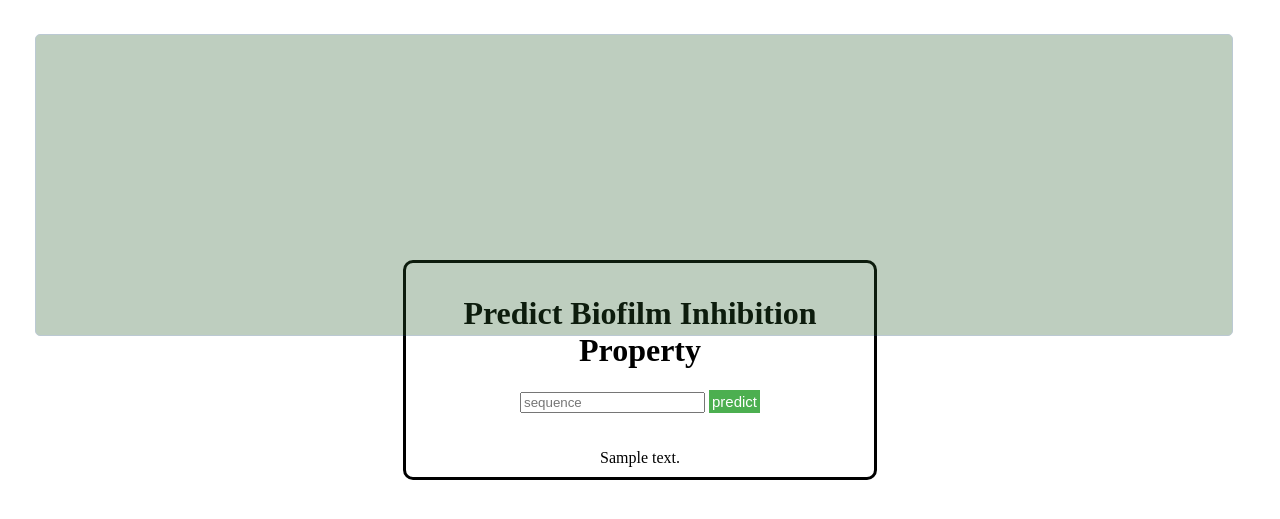
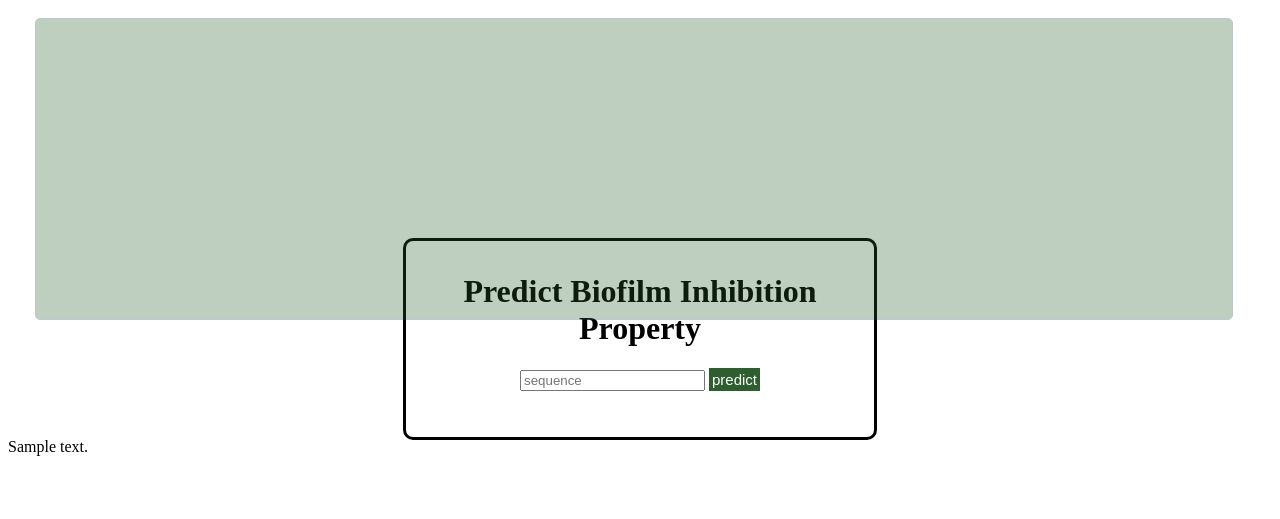
Before and after one commit to hemapuchakayala/BIPEP, a Flask app: template templates/index.html in a window 1280 px wide. Shown: the top 519 px of the page. Run offline with Flask 2, Linux system fonts and the light colour scheme; the template is opened without the code that fills it: most values are stand-ins (such as "Sample title", 1, 10 or a date in 2020); parts of the project's set-up code (start-up, migrations or seed data) failed here and were passed over.

Commit message:
Update index.html

```diff
--- a/templates/index.html
+++ b/templates/index.html
@@ -11,7 +11,7 @@
 .login{
   position: absolute;
   text-align: center;
-  bottom: 40%;
+  bottom: 45%;
   left:25%;
   right: 25%;
   width: 35%;
@@ -21,7 +21,7 @@
   border-radius: 10px;
 }
 button {
-  background-color: #4CAF50; /* Green */
+  background-color: #2C5F2D; /* Green */
   border: none;
   color: white;
   padding: 3px 3px;
@@ -33,10 +33,14 @@ button {
 
 }
 .input_Sequence{
+  position: absolute;
   text-align:center;
+  bott
 }
 .return_text{
+  position: absolute;
   text-align:center;
+  bottom:43%
   }
 body{
   background-color: white;
@@ -47,7 +51,7 @@ body{
   background-color: #2C5F2D;
   opacity:30%;
   position: absolute;
-  bottom: 58%;
+  bottom: 60%;
   left:35px;
   width: 70%;
   padding: 150px;
@@ -74,9 +78,9 @@ body{
       </div>
       <br>
       <br>
-        <div class="return_text">{{ return_text }} </div>
 
       </div>
+    <div class="return_text">{{ return_text }} </div>
       <div class="Box"> </div>
   </body>
 </html>
```
